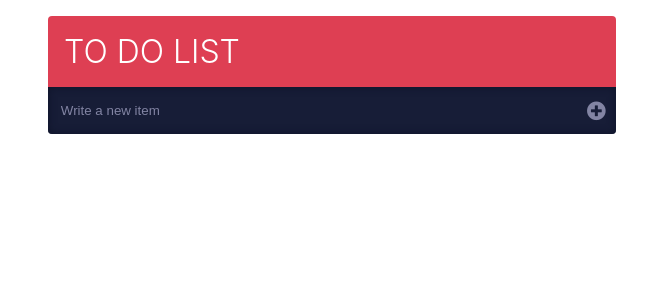
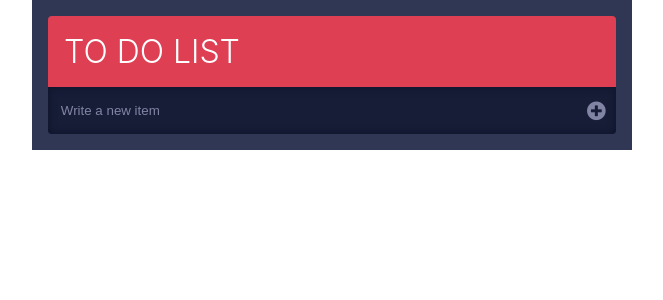
Before and after one commit to JesseSousa/todo-list, a React (Create React App) app: page / in a window 1280 px wide. Shown: the top 300 px of the page, without its empty margins (308-971 px from the left). Built offline with nearby package versions, Linux system fonts and the light colour scheme.

Commit message:
Remove unnecessary log and fix backgrond on smaller devices

```diff
--- a/src/components/todo-list/TodoList.js
+++ b/src/components/todo-list/TodoList.js
@@ -62,7 +62,6 @@ class TodoList extends Component {
     let includeOutdatedTodos = false;
 
     for (let todo of this.state.todos) {
-      console.log(todo);
       if (
         todo.completed &&
         new Date().getTime() - todo.dateOfCompletion.getTime() > limitTime
--- a/src/components/todo-list/TodoList.scss
+++ b/src/components/todo-list/TodoList.scss
@@ -2,6 +2,7 @@
   max-width: 600px;
   margin: 0 auto;
   padding: 1rem;
+  background-color: var(--secondary-color);
 
   &-title {
     background-color: var(--main-color);
```
